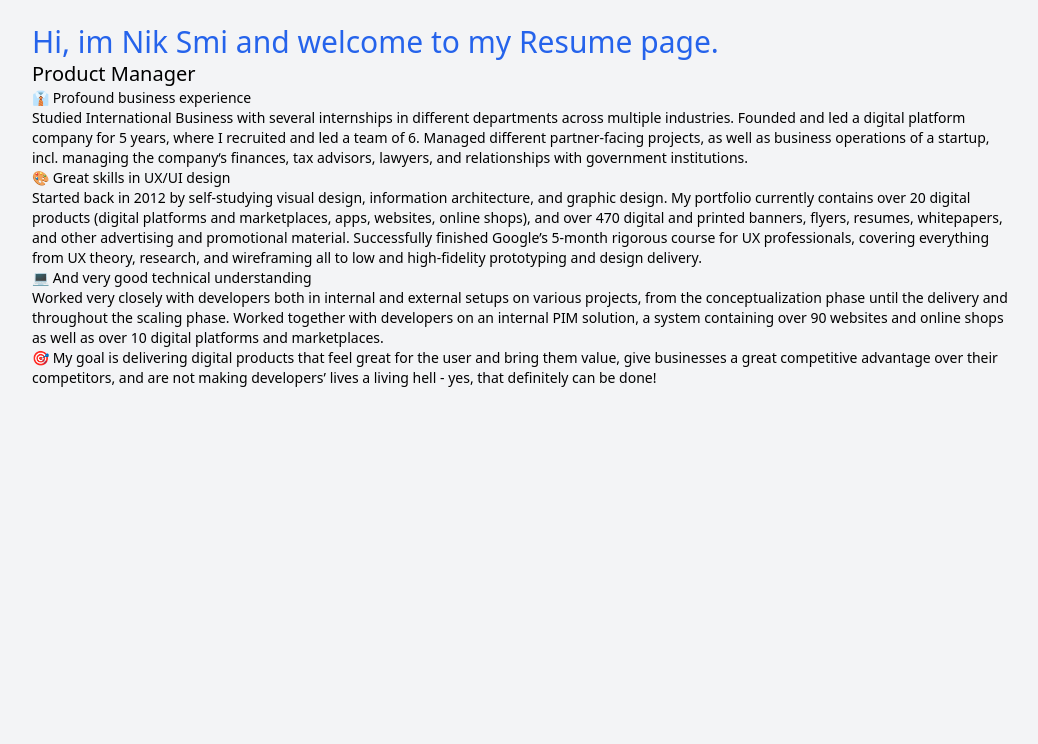
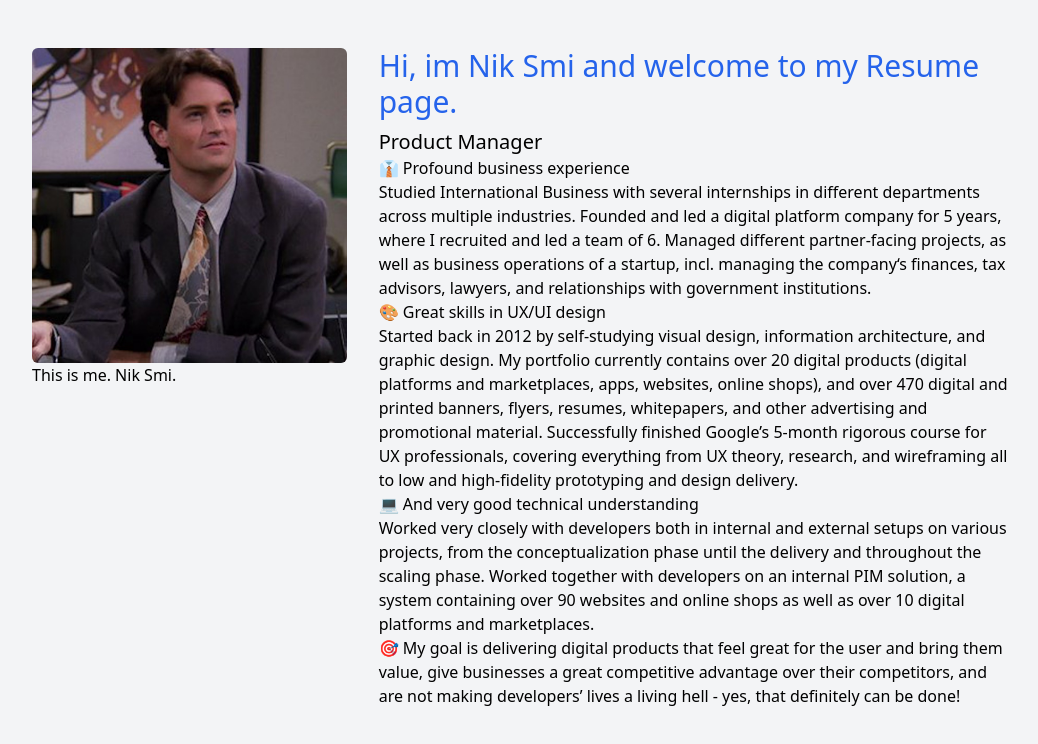
Before and after one commit to nik-smi/resume, a plain HTML site: page index.html in a window 1280 px wide. Shown: the whole page, without its empty margins (120-1158 px from the left). Drawn offline with nearby package versions, Linux system fonts and the light colour scheme.

Commit message:
adding 2 columns in the header part

```diff
--- a/index.html
+++ b/index.html
@@ -10,10 +10,15 @@
 <body class="bg-gray-100">
     <div class="max-w-5xl mx-auto p-6">
 
-        <h1 class="text-blue-600 text-3xl">Hi, im Nik Smi and welcome to my Resume page.</h1>
+        <div class="grid grid-cols-1 md:grid-cols-[1.5fr_3fr] gap-8 mt-6 mb-6">
+            <div>
+                <img src="profile picture.jpg" alt="Profile picture.jpg" class="w-64 md:w-full max-w-none rounded-md mx-0" />
+                <p>This is me. Nik Smi.</p>
+            </div>
+            <div>
+                <h1 class="text-blue-600 text-3xl mb-2">Hi, im Nik Smi and welcome to my Resume page.</h1>
                 <h2 class="text-xl">Product Manager</h2>
-        <p class="text-sm">
-
+                <p>
                 👔 Profound business experience </br>
                 Studied International Business with several internships in different departments across multiple industries. Founded and led a digital platform company for 5 years, where I recruited and led a team of 6. Managed different partner-facing projects, as well as business operations of a startup, incl. managing the company‘s finances, tax advisors, lawyers, and relationships with government institutions.
                 </br>
@@ -24,6 +29,8 @@ Started back in 2012 by self-studying visual design, information architecture, a
                 Worked very closely with developers both in internal and external setups on various projects, from the conceptualization phase until the delivery and throughout the scaling phase. Worked together with developers on an internal PIM solution, a system containing over 90 websites and online shops as well as over 10 digital platforms and marketplaces.
                 </br>
                 🎯 My goal is delivering digital products that feel great for the user and bring them value, give businesses a great competitive advantage over their competitors, and are not making developers’ lives a living hell - yes, that definitely can be done!</p>
+             </div>
+        </div>
 
     </div>
 </body>
```
Also changed, not shown: Profile picture.jpg (added). Lines whose indentation alone changed are shown as unchanged.
